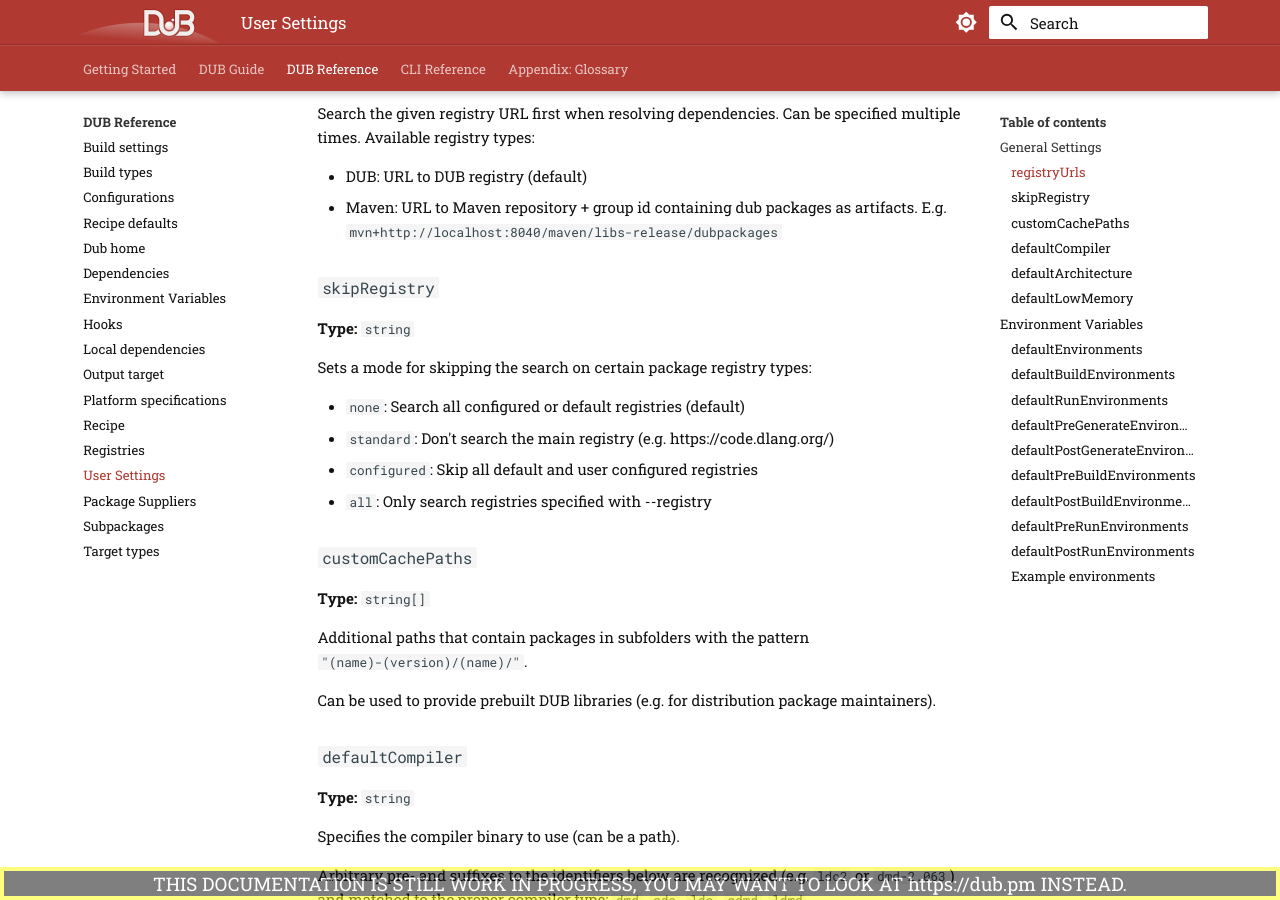
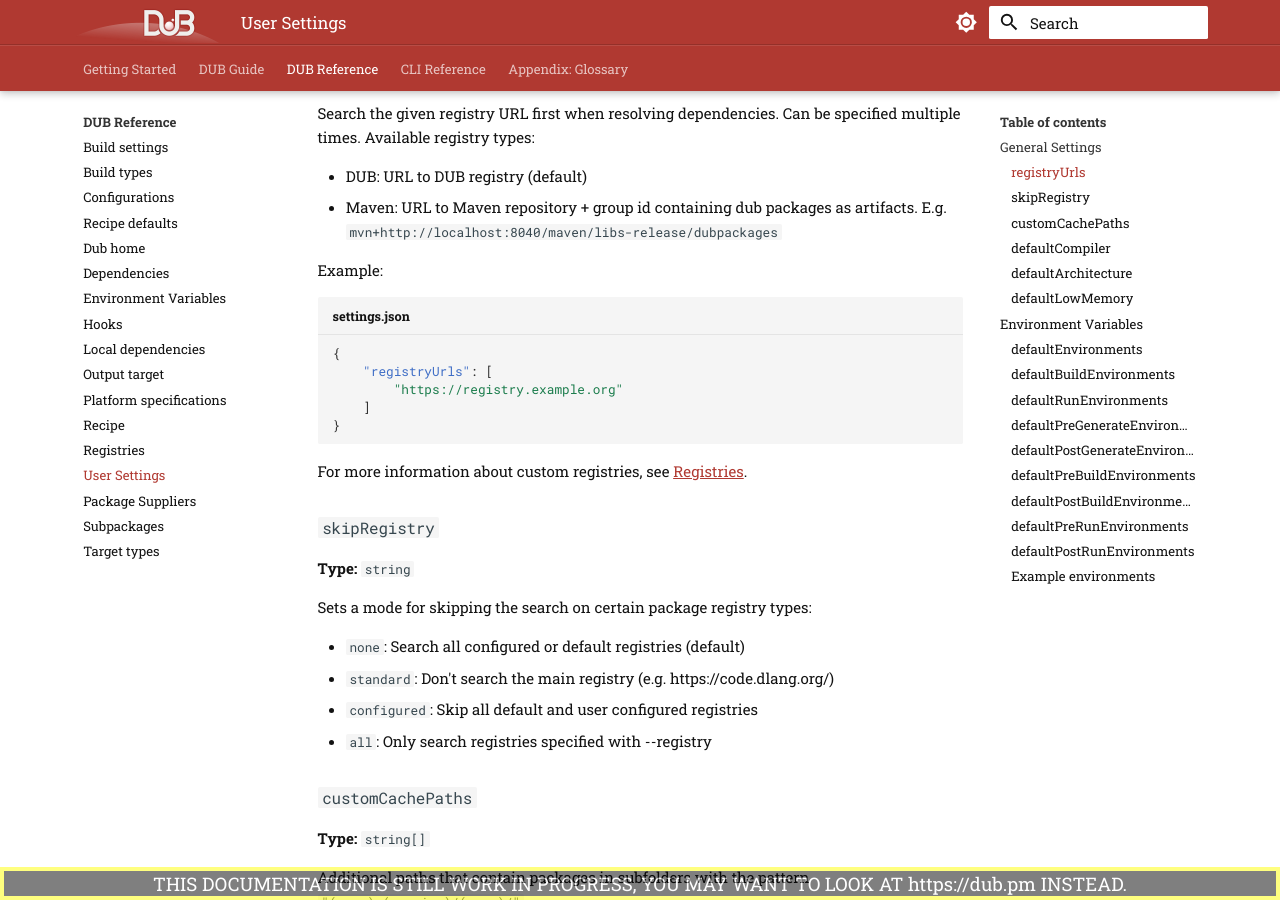
Before and after one commit to WebFreak001/dub-docs-v2, an MkDocs documentation site: the page built from docs/dub-reference/settings.md, in a window 1280 px wide and 900 px high, scrolled down 1039 px. Built offline with MkDocs 1.6.1 and Material for MkDocs 9.7.7, drawn with Linux system fonts in a browser that asks for light colours; comment, search, counter and statistics services are not loaded.

Commit message:
add basic registries information

````diff
--- a/docs/dub-reference/settings.md
+++ b/docs/dub-reference/settings.md
@@ -40,6 +40,18 @@ Search the given registry URL first when resolving dependencies. Can be specifie
 
 - DUB: URL to DUB registry (default)
 - Maven: URL to Maven repository + group id containing dub packages as artifacts. E.g. `mvn+http://localhost:8040/maven/libs-release/dubpackages`
+
+Example:
+
+```json title="settings.json"
+{
+    "registryUrls": [
+        "https://registry.example.org"
+    ]
+}
+```
+
+For more information about custom registries, see [Registries](./registries.md).
 
 ### `skipRegistry`
 
````
Also changed, not shown: docs/dub-reference/environment_variables.md (+1 -1 lines), docs/dub-reference/registries.md (+56 -0 lines).
